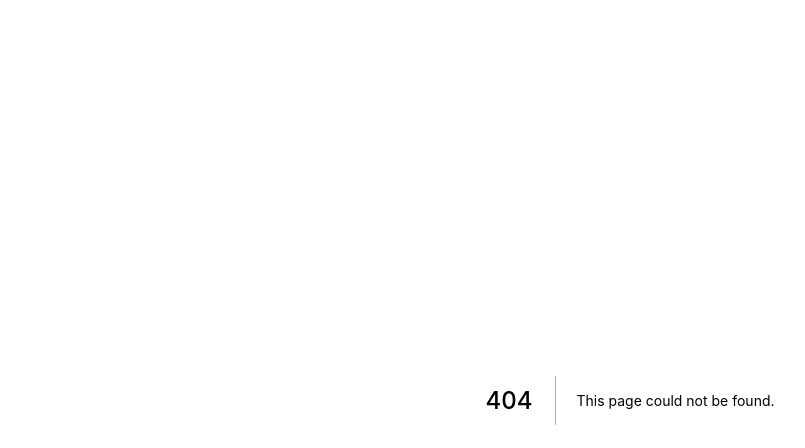
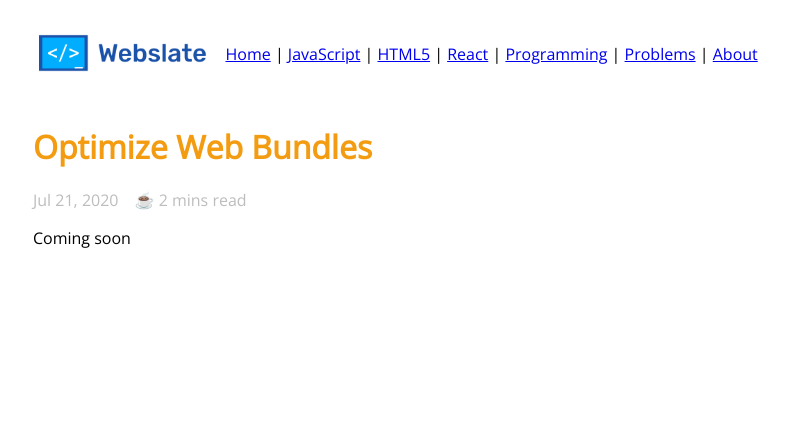
Before and after one commit to web-slate/webslate.io, a Next.js app in the folder src/: page /blogs/performance/optimize-web-bundles in a window 1280 px wide. Before the commit this address had no page. Shown: the top 448 px of the page, without its empty margins (10-815 px from the left). Built offline with nearby package versions, Linux system fonts and the light colour scheme.

Commit message:
docs(performance): add web bundle size reduction

```diff
--- /dev/null
+++ b/src/pages/blogs/performance/optimize-web-bundles.mdx
@@ -0,0 +1,12 @@
+import Post from '../../../common/components/Blog/Post'
+
+export const meta = {
+  title: 'Optimize Web Bundles',
+  description: 'Tricks to optimize Web Bundle File Size',
+  date: 'Jul 21, 2020',
+  readTime: 2
+}
+
+export default ({ children }) => <Post meta={meta}>{children}</Post>;
+
+Coming soon
```
